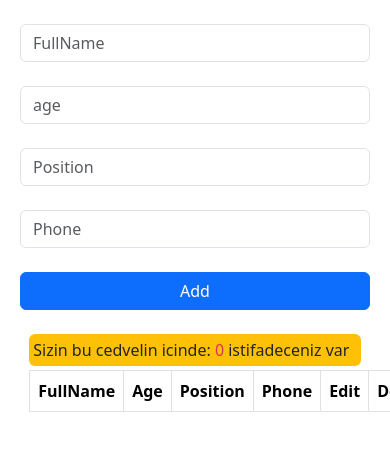
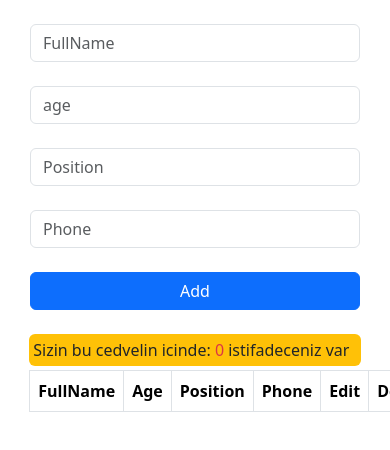
Before and after one commit to terlan-sireliyev/addUser-withTable-inReact, a React (Create React App) app: page / in a window 390 px wide. Shown: the top 450 px of the page. Built offline with nearby package versions, Linux system fonts and the light colour scheme.

Commit message:
addUser-withTable-inReact

```diff
--- a/src/components/TableFormUsers/table.module.css
+++ b/src/components/TableFormUsers/table.module.css
@@ -13,9 +13,9 @@ align-items: center;
 }
 @media screen and (max-width: 500px) {
     .FormInputbseDiv input {
-        width: 350px!important;
+        width: 330px!important;
     }
     .FormInputbseDiv button {
-        width: 350px!important;
+        width: 330px!important;
     }
 }
```
